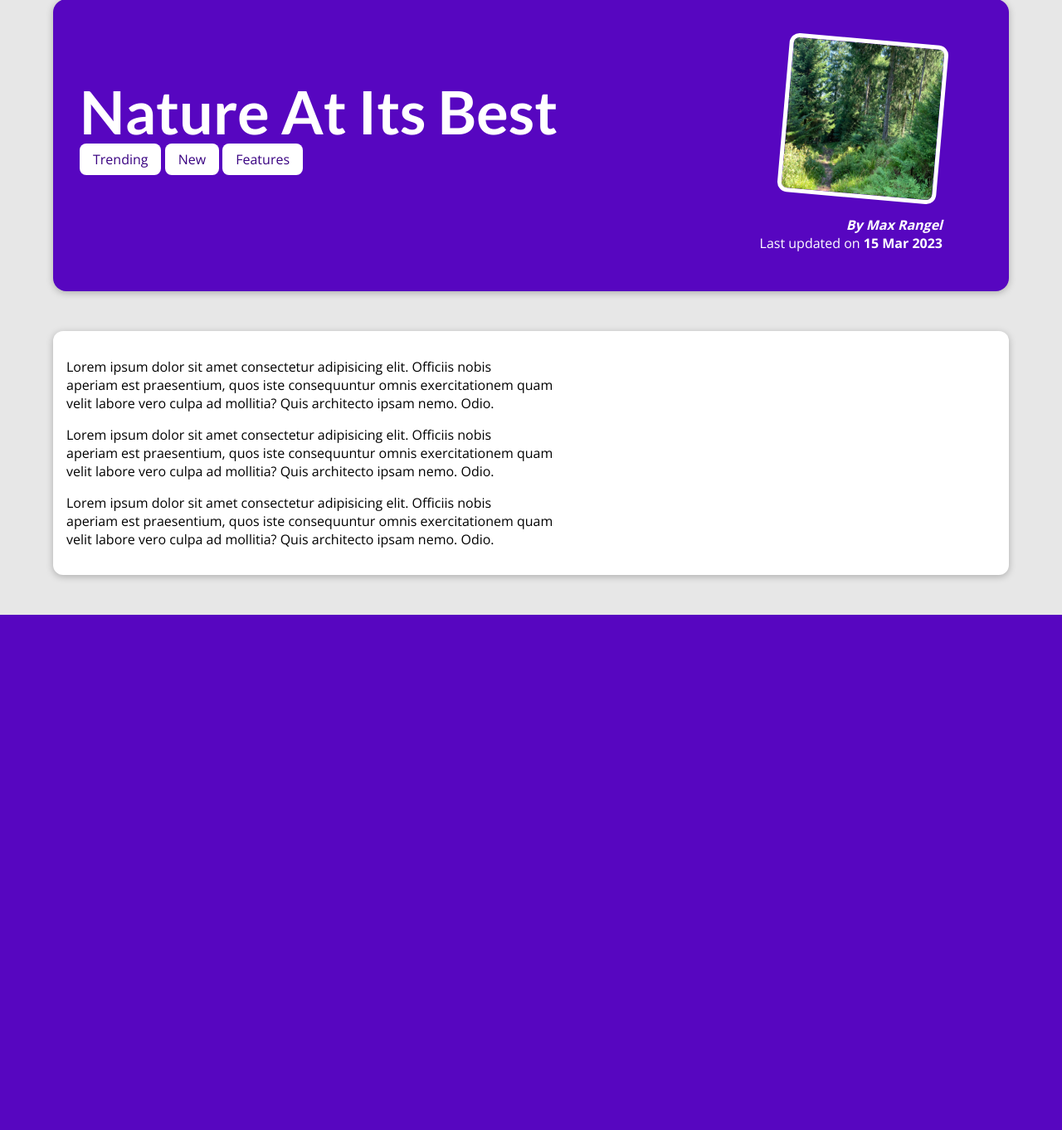
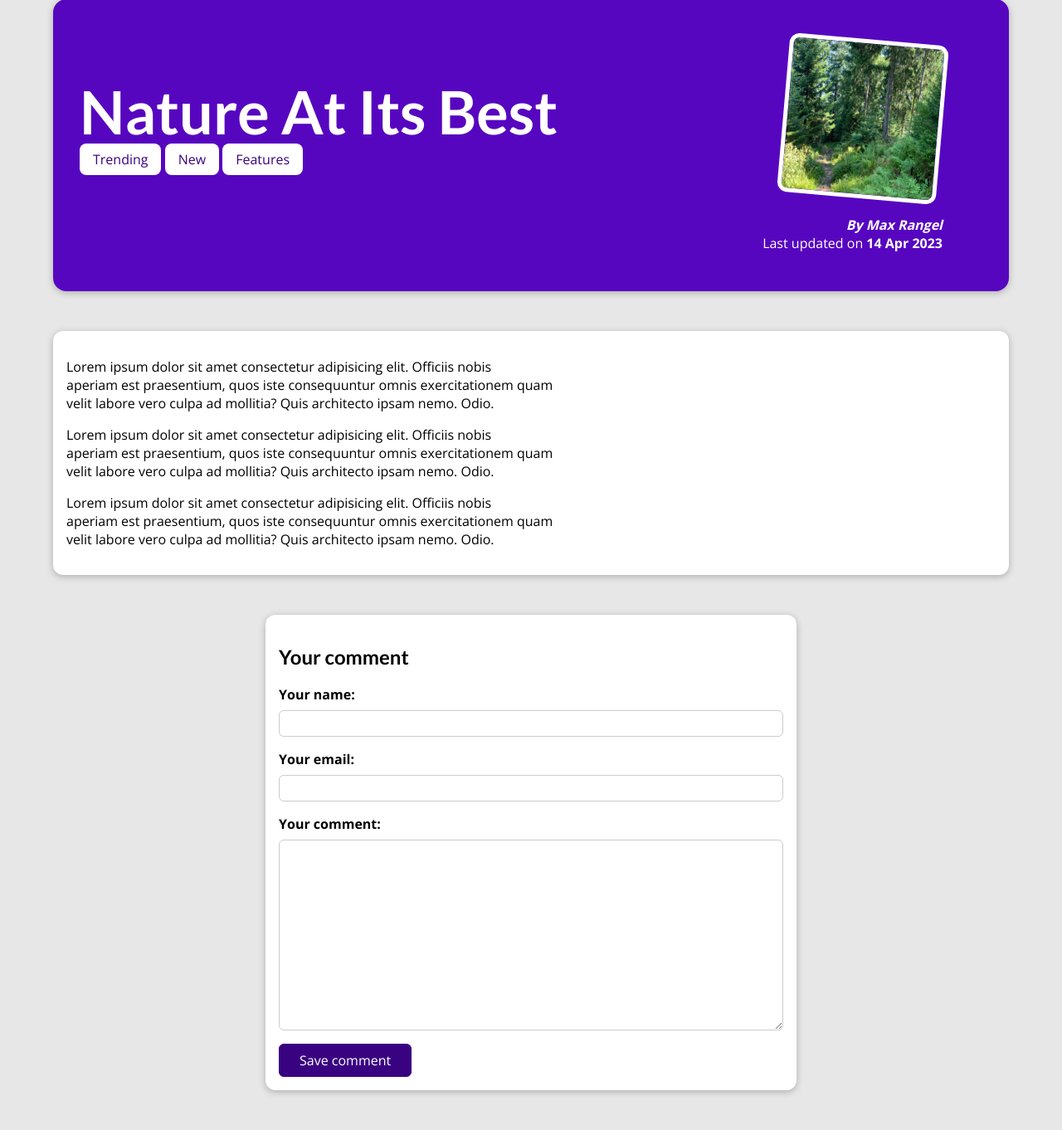
Before and after one commit to maxrngldev/my-blog, a Django app: a page that uses my_site/blog/templates/blog/post-detail.html in a window 1280 px wide. Shown: the part 129-1491 px from the top of the page at 83% size. Before the commit the page ends 870 px from the top, so only its background shows below. Run offline with Django 4.2, Linux system fonts and the light colour scheme; data comes from the database, SQL or seed files in the repository.

Commit message:
added comment model, modified views and added comment form to ui

```diff
--- /dev/null
+++ b/my_site/blog/forms.py
@@ -0,0 +1,14 @@
+from django import forms
+
+from .models import Comment
+
+
+class CommentForm(forms.ModelForm):
+    class Meta:
+        model = Comment
+        exclude = ['post']
+        labels = {
+            'user_name': 'Your name',
+            'user_email': 'Your email',
+            'text': 'Your comment'
+        }
--- a/my_site/blog/models.py
+++ b/my_site/blog/models.py
@@ -26,10 +26,18 @@ class Author(models.Model):
 class Post(models.Model):
     title = models.CharField(max_length=150)
     excerpt = models.CharField(max_length=200)
-    image_name = models.CharField(max_length=100)
+    image = models.ImageField(upload_to="posts", null=True)
     date = models.DateField(auto_now=True)
     slug = models.SlugField(unique=True, db_index=True)
     content = models.TextField(validators=[MinLengthValidator(10)])
     author = models.ForeignKey(
         Author, on_delete=models.SET_NULL, null=True, related_name="posts")
     tags = models.ManyToManyField(Tag)
+
+
+class Comment(models.Model):
+    user_name = models.CharField(max_length=120)
+    user_email = models.EmailField()
+    text = models.TextField(max_length=400)
+    post = models.ForeignKey(
+        Post, on_delete=models.CASCADE, related_name="comments")
--- a/my_site/blog/static/blog/post-detail.css
+++ b/my_site/blog/static/blog/post-detail.css
@@ -57,6 +57,25 @@ body {
 	font-weight: bold;
 }
 
+#read-later {
+	margin: 2rem 0;
+}
+
+#read-later button {
+	background-color: transparent;
+	border: 1px solid white;
+	padding: 0.5rem 2rem;
+	font: inherit;
+	color: white;
+	cursor: pointer;
+}
+
+#read-later button:hover,
+#read-later button:active {
+	background-color: white;
+	color: #390281;
+}
+
 main {
 	width: 90%;
 	max-width: 90rem;
@@ -73,3 +92,113 @@ main {
 	padding: 0.5rem 1rem;
 	border-radius: 8px;
 }
+
+#comment-form {
+	margin: 3rem auto;
+	width: 90%;
+	max-width: 40rem;
+	border-radius: 12px;
+	background-color: white;
+	box-shadow: 0 2px 8px rgba(0, 0, 0, 0.25);
+	padding: 1rem;
+}
+
+#comment-form button {
+	font: inherit;
+	background-color: #390281;
+	color: white;
+	border: 1px solid #390281;
+	padding: 0.5rem 1.5rem;
+	border-radius: 6px;
+	cursor: pointer;
+}
+
+#comment-form button:hover,
+#comment-form button:active {
+	background-color: #4f0ba7;
+	border-color: #4f0ba7;
+}
+
+.form-control {
+	margin-bottom: 1rem;
+}
+
+.form-control label {
+	font-weight: bold;
+	margin-bottom: 0.5rem;
+	display: block;
+}
+
+.form-control input,
+.form-control textarea {
+	display: block;
+	width: 100%;
+	font: inherit;
+	padding: 0.25rem;
+	border-radius: 6px;
+	border: 1px solid #ccc;
+}
+
+.errorlist {
+	list-style: none;
+	margin: 0.5rem 0;
+	padding: 0;
+	color: #d6000b;
+}
+
+.invalid label {
+	color: #d6000b;
+}
+
+.invalid input,
+.invalid textarea {
+	border-color: #d6000b;
+	background-color: #ffe6e7;
+}
+
+#alert {
+	margin: 8rem auto 3rem auto;
+	border: 1px solid #d6000b;
+	background-color: #ffe6e7;
+	padding: 1rem;
+	width: 90%;
+	max-width: 40rem;
+}
+
+#alert a {
+	text-decoration: none;
+	border: 1px solid #d6000b;
+	background-color: #d6000b;
+	color: white;
+	padding: 0.25rem 1.5rem;
+	border-radius: 6px;
+}
+
+#comments {
+	margin: 3rem auto;
+	width: 90%;
+	max-width: 60rem;
+	border-radius: 12px;
+	background-color: white;
+	box-shadow: 0 2px 8px rgba(0, 0, 0, 0.25);
+	padding: 1rem 2rem;
+}
+
+#comments ul {
+	list-style: none;
+	margin: 0;
+	padding: 0;
+}
+
+#comments li {
+	margin-bottom: 1rem;
+	border-bottom: 2px solid #ccc;
+}
+
+#comments li:last-of-type {
+	border-bottom: none;
+}
+
+#comments h2 {
+	color: #464646;
+}
--- a/my_site/blog/templates/blog/includes/post.html
+++ b/my_site/blog/templates/blog/includes/post.html
@@ -1,9 +1,7 @@
-{% load static %}
-
 <li>
   <article class="post">
     <a href="{% url 'post-detail-page' post.slug %}">
-      <img src="{% static "blog/images/"|add:post.image_name %}" alt="{{ post.title }}">
+      <img src="{{ post.image.url }}" alt="{{ post.title }}">
       <div class="post__content">
         <h3>{{ post.title }}</h3>
         <p>{{ post.excerpt }}</p>
--- a/my_site/blog/templates/blog/post-detail.html
+++ b/my_site/blog/templates/blog/post-detail.html
@@ -20,7 +20,7 @@
     </div>
 
     <article>
-      <img src="{% static 'blog/images/'|add:post.image_name %}" alt="{{ post.title }}">
+      <img src="{{ post.image.url }}" alt="{{ post.title }}">
       <address>By <a href="mailto:{{post.author.email_address}}">{{ post.author }}</a></address>
 
       <div>
@@ -34,4 +34,18 @@
       {{ post.content|linebreaks }}
     </p>
   </main>
+
+  <section id="comment-form">
+    <h2>Your comment</h2>
+    <form action="">
+      {% for form_field in comment_form %}
+        <div class="form-control">
+          {{ form_field.label_tag }}
+          {{ form_field }}
+          {{ form_field.errors }}
+        </div>
+      {% endfor %}
+      <button>Save comment</button>
+    </form>
+  </section>
 {% endblock %}
--- a/my_site/blog/urls.py
+++ b/my_site/blog/urls.py
@@ -3,7 +3,7 @@ from django.urls import path
 from . import views
 
 urlpatterns = [
-    path('', views.starting_page, name='starting-page'),
-    path('posts', views.posts, name='posts-page'),
-    path('posts/<slug:slug>', views.post_detail, name='post-detail-page')
+    path('', views.StartingPageView.as_view(), name='starting-page'),
+    path('posts', views.AllPostsView.as_view(), name='posts-page'),
+    path('posts/<slug:slug>', views.SinglePostView.as_view(), name='post-detail-page')
 ]
--- a/my_site/blog/views.py
+++ b/my_site/blog/views.py
@@ -1,6 +1,8 @@
 from django.shortcuts import render, get_object_or_404
+from django.views.generic import ListView, DetailView
 
 from .models import Post
+from .forms import CommentForm
 
 
 all_posts = Post.objects.all()
@@ -8,26 +10,31 @@ all_posts = Post.objects.all()
 # Create your views here.
 
 
-def starting_page(request):
-    # Get the first 3 latest post in descending order by date
-    latest_posts = all_posts.order_by("-date")[:3]
+class StartingPageView(ListView):
+    template_name = 'blog/index.html'
+    model = Post
+    ordering = ['-date']
+    context_object_name = 'posts'
 
-    return render(request, "blog/index.html", {
-        "posts": latest_posts
-    })
+    def get_queryset(self):
+        queryset = super().get_queryset()
+        data = queryset[:3]
+        return data
 
 
-def posts(request):
-    return render(request, "blog/all-posts.html", {
-        "all_posts": all_posts
-    })
+class AllPostsView(ListView):
+    template_name = 'blog/all-posts.html'
+    model = Post
+    ordering = ['-date']
+    context_object_name = 'all_posts'
 
 
-def post_detail(request, slug):
+class SinglePostView(DetailView):
+    template_name = 'blog/post-detail.html'
+    model = Post
 
-    identified_post = get_object_or_404(Post, slug=slug)
-
-    return render(request, "blog/post-detail.html", {
-        "post": identified_post,
-        "post_tags": identified_post.tags.all()
-    })
+    def get_context_data(self, **kwargs):
+        context = super().get_context_data(**kwargs)
+        context['post_tags'] = self.object.tags.all()
+        context['comment_form'] = CommentForm()
+        return context
--- a/my_site/my_site/settings.py
+++ b/my_site/my_site/settings.py
@@ -123,6 +123,8 @@ STATICFILES_DIRS = [
     BASE_DIR / 'static'
 ]
 
+MEDIA_ROOT = BASE_DIR / 'uploads'
+MEDIA_URL = '/files/'
 # Default primary key field type
 # https://docs.djangoproject.com/en/4.1/ref/settings/#default-auto-field
 
--- a/my_site/my_site/urls.py
+++ b/my_site/my_site/urls.py
@@ -15,8 +15,10 @@ Including another URLconf
 """
 from django.contrib import admin
 from django.urls import path, include
+from django.conf.urls.static import static
+from django.conf import settings
 
 urlpatterns = [
     path('admin/', admin.site.urls),
-    path('', include('blog.urls'))
-]
+    path('', include('blog.urls')),
+] + static(settings.MEDIA_URL, document_root=settings.MEDIA_ROOT)
```
Also changed, not shown: my_site/blog/migrations/0002_remove_post_image_name_post_image.py (added), my_site/blog/migrations/0003_comment.py (added), my_site/db.sqlite3, my_site/uploads/posts/coding.jpg (added), my_site/uploads/posts/mountains.jpg (added), my_site/uploads/posts/woods.jpg (added).
